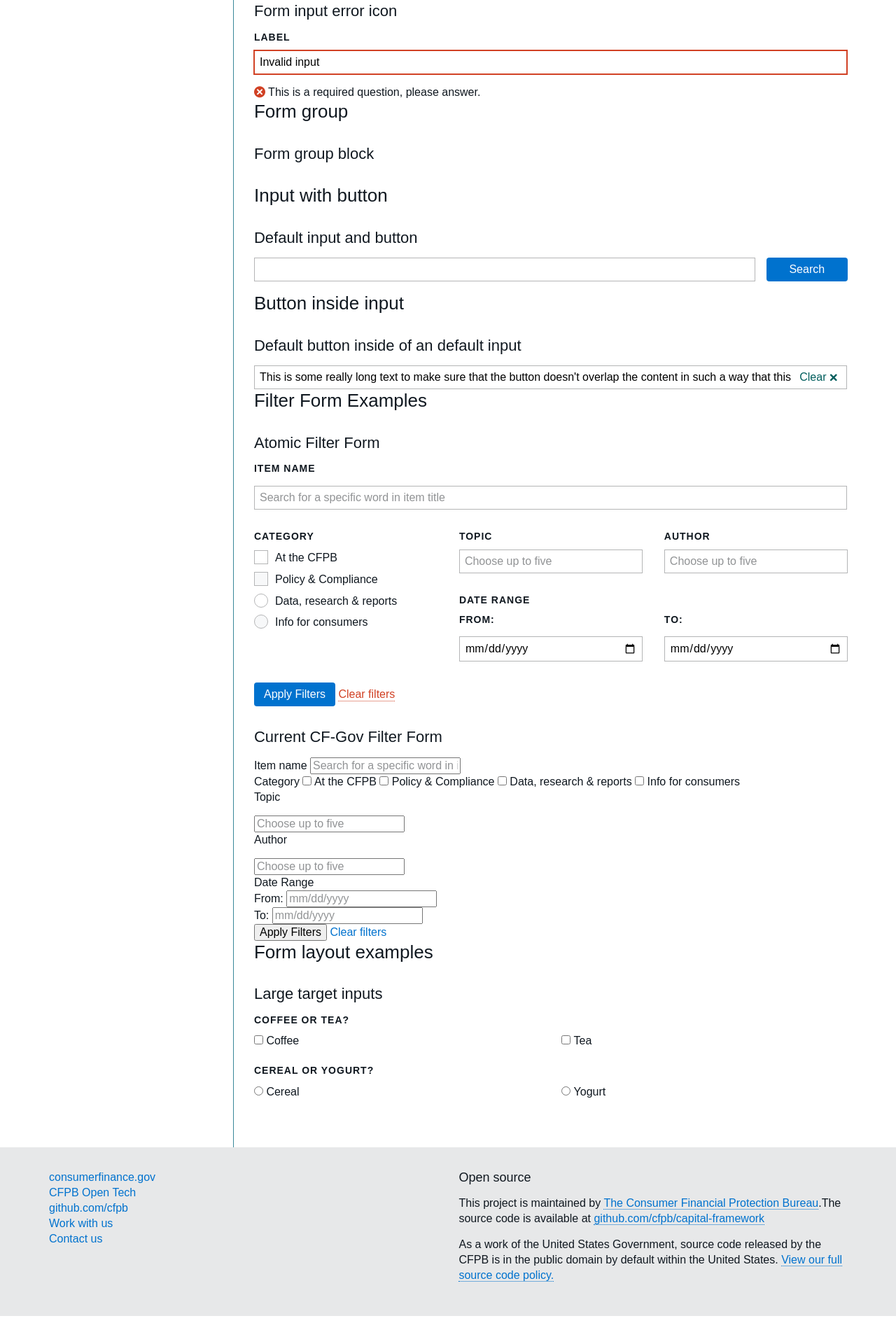
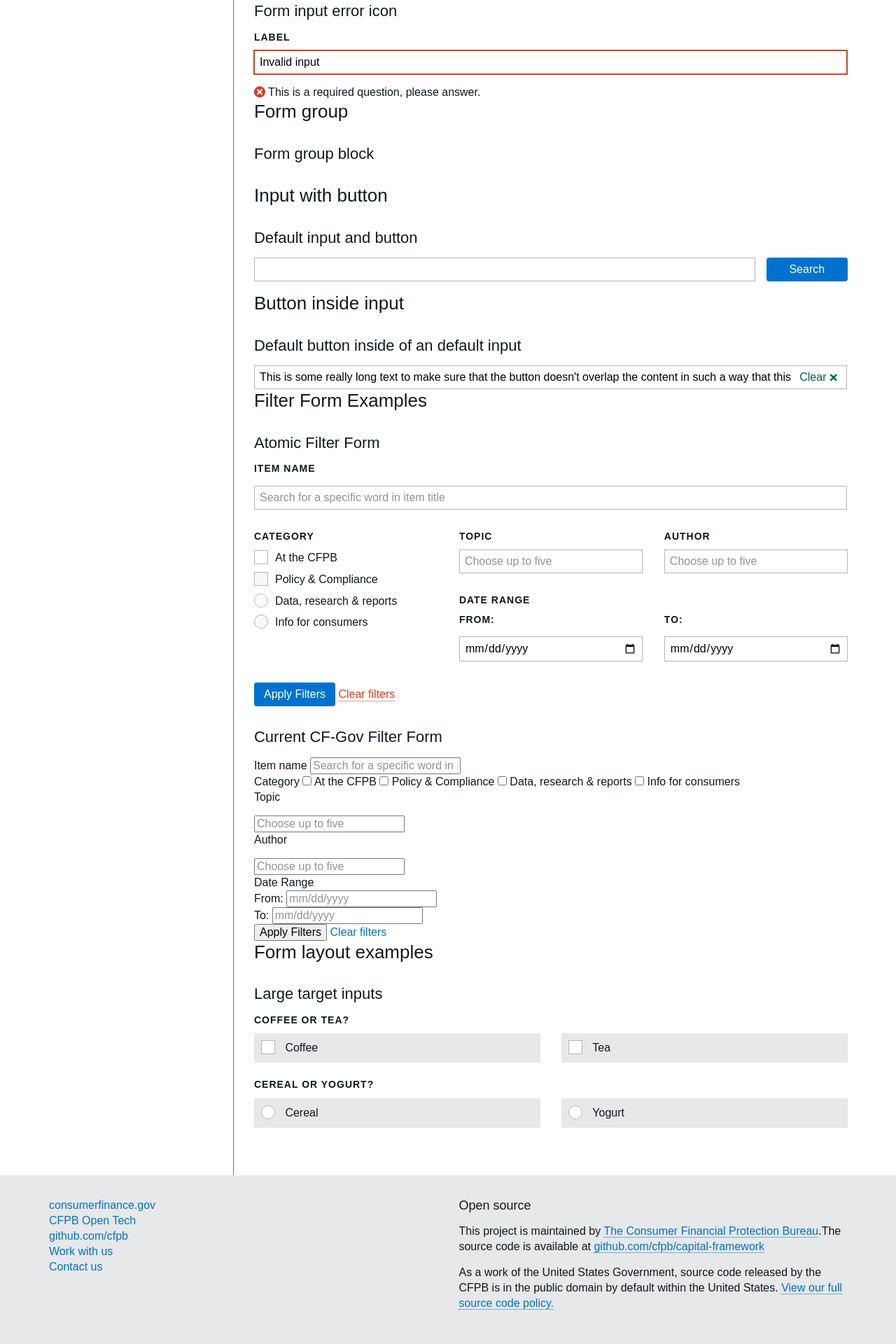
Before and after one commit to cfpb/capital-framework-sandbox, a Jekyll site: the page built from components/cf-forms/index.md, in a window 1280 px wide. Shown: the part 2432-4352 px from the top of the page at 70% size. Built offline with Jekyll 4.4.1, drawn with Linux system fonts in a browser that asks for light colours; some web fonts are replaced; before the commit the page ends 4312 px from its top, so only the background shows below that.

Commit message:
Fixed the form field examples
The examples didn't get updated when the molecule name changed. Should render them on GH pages correctly now.

```diff
--- a/components/cf-forms/index.md
+++ b/components/cf-forms/index.md
@@ -723,7 +723,7 @@ parent: "Components"
         </legend>
         <ul class="m-list m-list__unstyled content-l">
             <li class="content-l_col content-l_col-1-2">
-                <div class="m-field m-field__checkbox m-field__lg-target">
+                <div class="m-form-field m-form-field__checkbox m-form-field__lg-target">
                     <input class="a-checkbox"
                            type="checkbox"
                            name="form_drink"
@@ -735,7 +735,7 @@ parent: "Components"
                 </div>
             </li>
             <li class="content-l_col content-l_col-1-2">
-                <div class="m-field m-field__checkbox m-field__lg-target">
+                <div class="m-form-field m-form-field__checkbox m-form-field__lg-target">
                     <input class="a-checkbox"
                            type="checkbox"
                            name="form_drink"
@@ -755,7 +755,7 @@ parent: "Components"
         </legend>
         <ul class="m-list m-list__unstyled content-l">
             <li class="content-l_col content-l_col-1-2">
-                <div class="m-field m-field__radio m-field__lg-target">
+                <div class="m-form-field m-form-field__radio m-form-field__lg-target">
                     <input class="a-radio"
                            type="radio"
                            name="form_breakfast"
@@ -767,7 +767,7 @@ parent: "Components"
                 </div>
             </li>
             <li class="content-l_col content-l_col-1-2">
-                <div class="m-field m-field__radio m-field__lg-target">
+                <div class="m-form-field m-form-field__radio m-form-field__lg-target">
                     <input class="a-radio"
                            type="radio"
                            name="form_breakfast"
```
